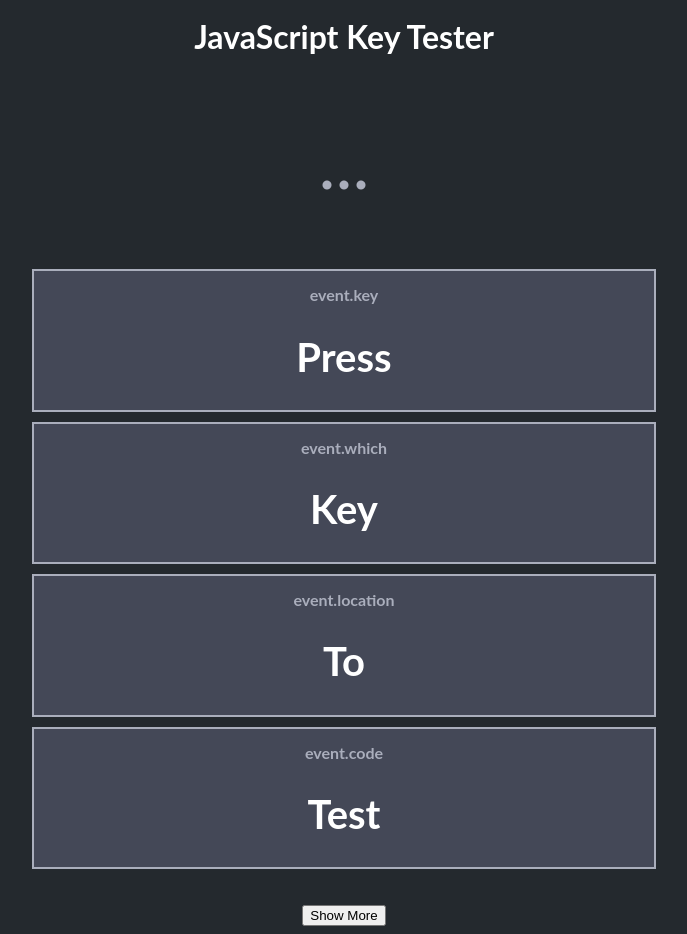
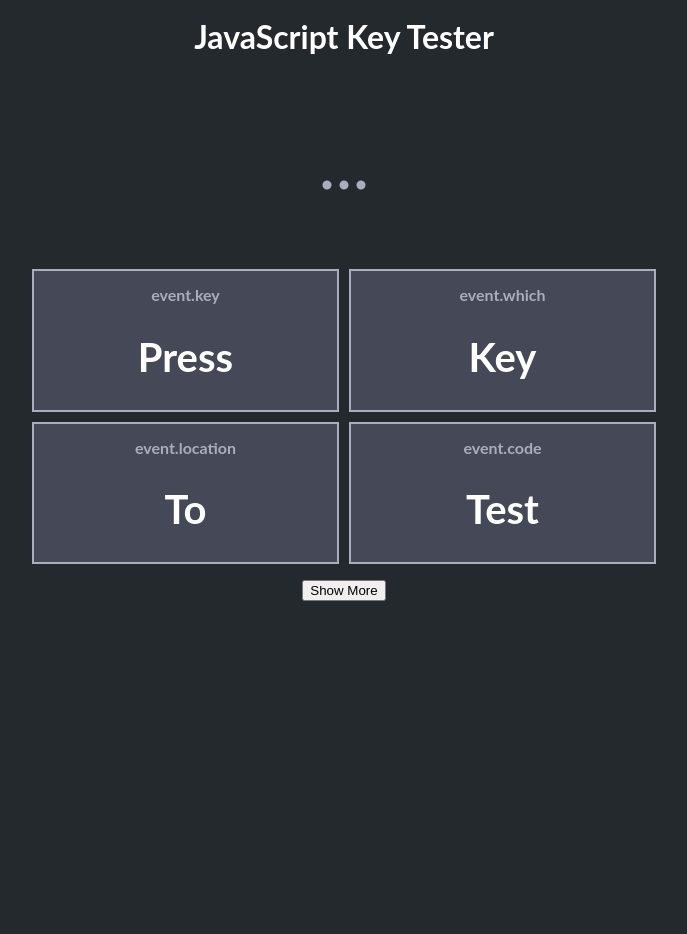
Before and after one commit to chrislrogers/keytester, a plain HTML site: page index.html in a window 1280 px wide. Shown: the whole page, without its empty margins (296-983 px from the left). After the commit the page ends 800 px from the top, so only its background shows below. Drawn offline with Linux system fonts and the light colour scheme.

Commit message:
updated css - changed the size of the display boxes in percent instead of px

```diff
--- a/style.css
+++ b/style.css
@@ -4,7 +4,7 @@ body {
   line-height: 1;
   color: #FFFFFF;
   text-align: center;
-  padding-left: 25%;
+ padding-left: 25%;
   padding-right: 25%;
 }
 h1 {
@@ -32,9 +32,8 @@ tr:nth-child(even) {
   background-color: #444857;
 }
 .container {
-  margin: 20px auto;
   display:grid;
-  grid-template-columns: repeat(auto-fit, minmax(400px, 1fr));
+  grid-template-columns: repeat(auto-fit, minmax(35%, 1fr));
   grid-gap: 10px;
 }
 .box {
```
